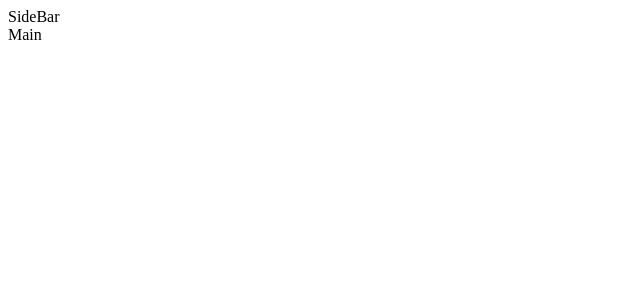
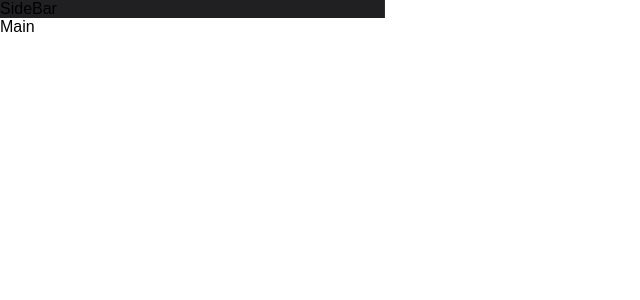
Before and after one commit to IngridAmaral/Skypey, a React (Create React App) app: page / in a window 1280 px wide. Shown: the top 300 px of the page, without its empty margins (0-640 px from the left). Built offline with nearby package versions, Linux system fonts and the light colour scheme.

Commit message:
css implementation on sidebar

```diff
--- a/src/components/Main.js
+++ b/src/components/Main.js
@@ -1,4 +1,5 @@
 import React from 'react';
+import '../css/Main.css';
 
 class Main extends React.Component {
     render() {
--- a/src/components/SideBar.js
+++ b/src/components/SideBar.js
@@ -1,4 +1,5 @@
 import React from 'react';
+import '../css/SideBar.css';
 
 class SideBar extends React.Component {
     render() {
--- /dev/null
+++ b/src/css/App.css
@@ -0,0 +1,5 @@
+.App {
+    height: 100%;
+    display: flex;
+    color: rgba(189, 189, 192, 1);
+}
--- /dev/null
+++ b/src/css/SideBar.css
@@ -0,0 +1,13 @@
+.SideBar {
+    width: 40%;
+    background-color: rgba(32, 32, 35, 1);
+    height: 100%;
+    border-right: 1px solid rgba(189, 189,192, 0.1);
+    transition: width 0.3s;
+}
+
+@media (min-width: 576px) {
+    .SideBar {
+        width: 30%;
+    }
+}
--- /dev/null
+++ b/src/css/index.css
@@ -0,0 +1,9 @@
+#root {
+    height: 100vh;
+}
+
+body {
+    margin: 0;
+    padding: 0;
+    font-family: sans-serif;
+}
--- a/src/index.js
+++ b/src/index.js
@@ -1,6 +1,6 @@
 import React from 'react';
 import ReactDOM from 'react-dom';
 import App from './components/App';
-
+import './css/index.css';
 
 ReactDOM.render(<App />, document.querySelector('#root'));
```
Also changed, not shown: src/css/Main.css (added).
